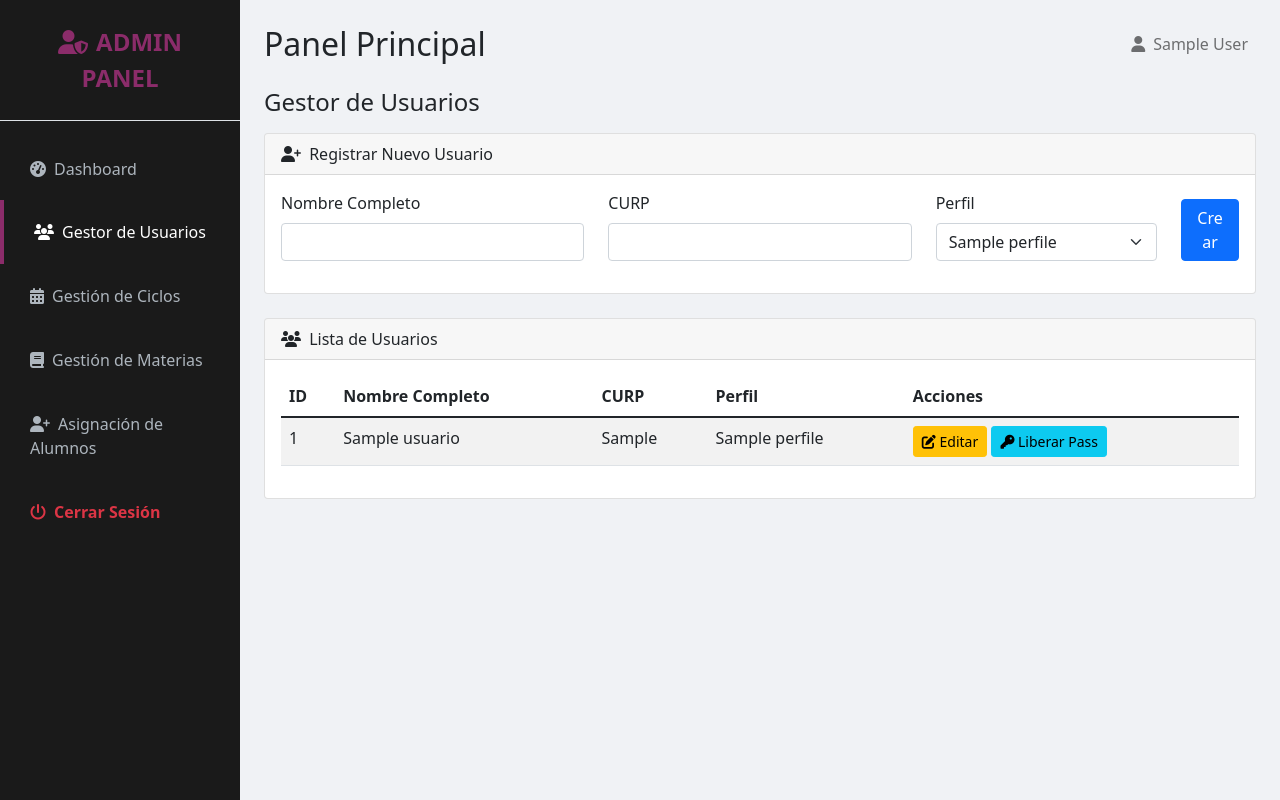
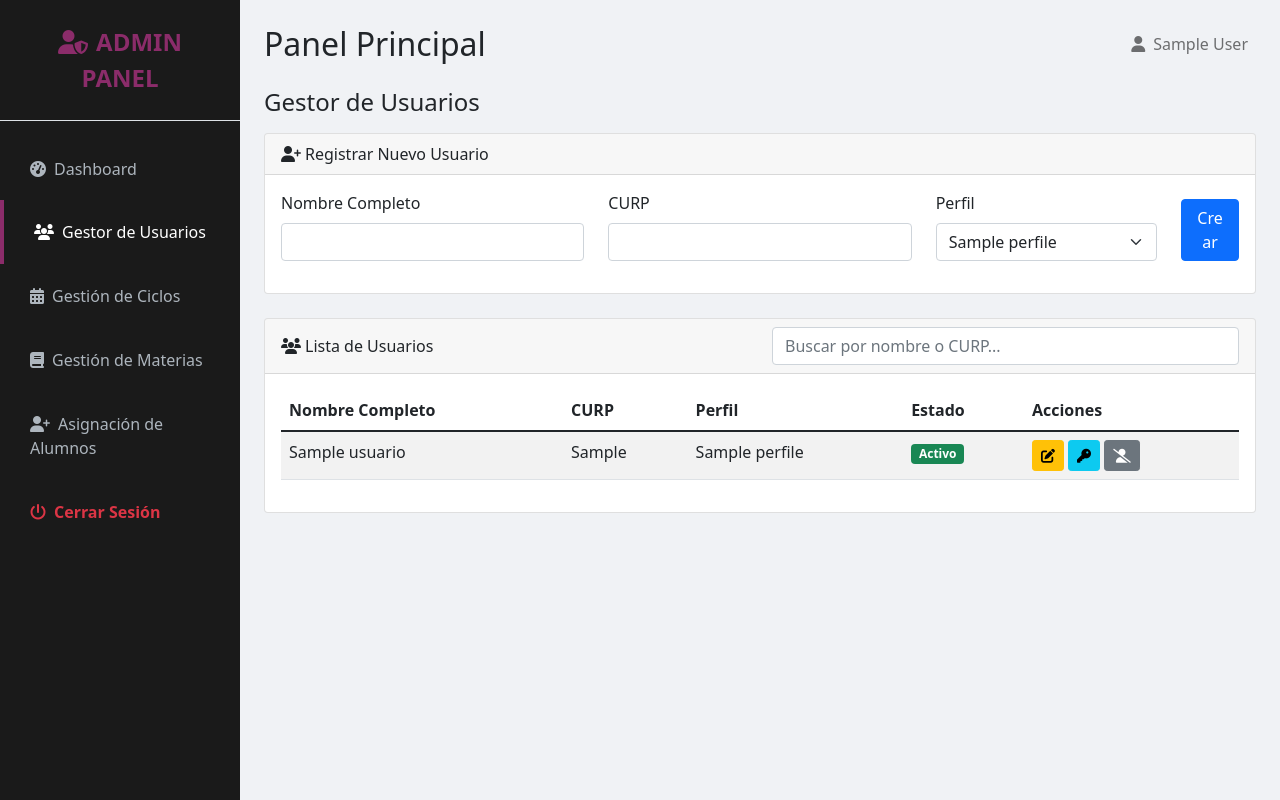
Before and after one commit to VizoneCEO/alessandra, a PHP site: page /front/admin/dashboard.php?page=usuarios in a window 1280 px wide. Run offline with PHP 8.4, Linux system fonts and the light colour scheme; the visitor is signed in with stand-in values (Sample User, id 1); tables that the repository leaves empty or names only in its code hold one stand-in row (values such as "Sample post"); data that the repository does not hold is empty.

Commit message:
last
comit

```diff
--- a/front/admin/body_usuarios.php
+++ b/front/admin/body_usuarios.php
@@ -1,12 +1,13 @@
 <?php
-// Incluimos la conexión para poder hacer consultas
 require '../../back/db_connect.php';
 
-// Consultamos los usuarios y sus perfiles
-$sql_users = "SELECT u.id, u.nombre_completo, u.curp, p.nombre_perfil FROM Usuarios u JOIN Perfiles p ON u.perfil_id = p.id ORDER BY u.id";
+// Modificamos la consulta para incluir el estado y ordenar por nombre
+$sql_users = "SELECT u.id, u.nombre_completo, u.curp, p.nombre_perfil, u.estado
+              FROM Usuarios u
+              JOIN Perfiles p ON u.perfil_id = p.id
+              ORDER BY u.nombre_completo"; // Ordenamos por nombre
 $result_users = $conn->query($sql_users);
 
-// Consultamos los perfiles para los dropdowns
 $sql_profiles = "SELECT * FROM Perfiles";
 $result_profiles = $conn->query($sql_profiles);
 $profiles = $result_profiles->fetch_all(MYSQLI_ASSOC);
@@ -15,44 +16,24 @@ $profiles = $result_profiles->fetch_all(MYSQLI_ASSOC);
 <h3 class="fs-4 mb-3">Gestor de Usuarios</h3>
 
 <?php
-// Mostrar mensajes de éxito o error
 if (isset($_SESSION['message'])) {
-    echo '<div class="alert alert-' . $_SESSION['message']['type'] . ' alert-dismissible fade show" role="alert">
-            ' . htmlspecialchars($_SESSION['message']['text']) . '
-            <button type="button" class="btn-close" data-bs-dismiss="alert" aria-label="Close"></button>
-          </div>';
+    echo '<div class="alert alert-' . $_SESSION['message']['type'] . ' alert-dismissible fade show" role="alert">'
+         . htmlspecialchars($_SESSION['message']['text']) .
+         '<button type="button" class="btn-close" data-bs-dismiss="alert"></button></div>';
     unset($_SESSION['message']);
 }
 ?>
 
 <div class="card mb-4">
-    <div class="card-header">
-        <i class="fas fa-user-plus me-1"></i>
-        Registrar Nuevo Usuario
-    </div>
+    <div class="card-header"><i class="fas fa-user-plus me-1"></i>Registrar Nuevo Usuario</div>
     <div class="card-body">
         <form action="../../back/admin_actions.php" method="POST">
-            <input type="hidden" name="action" value="create_user">
+             <input type="hidden" name="action" value="create_user">
             <div class="row">
-                <div class="col-md-4 mb-3">
-                    <label for="nombre_completo" class="form-label">Nombre Completo</label>
-                    <input type="text" class="form-control" id="nombre_completo" name="nombre_completo" required>
-                </div>
-                <div class="col-md-4 mb-3">
-                    <label for="curp" class="form-label">CURP</label>
-                    <input type="text" class="form-control" id="curp" name="curp" required>
-                </div>
-                <div class="col-md-3 mb-3">
-                    <label for="perfil_id" class="form-label">Perfil</label>
-                    <select class="form-select" id="perfil_id" name="perfil_id" required>
-                        <?php foreach ($profiles as $profile): ?>
-                            <option value="<?php echo $profile['id']; ?>"><?php echo htmlspecialchars($profile['nombre_perfil']); ?></option>
-                        <?php endforeach; ?>
-                    </select>
-                </div>
-                <div class="col-md-1 d-flex align-items-end mb-3">
-                    <button type="submit" class="btn btn-primary w-100">Crear</button>
-                </div>
+                <div class="col-md-4 mb-3"><label for="nombre_completo" class="form-label">Nombre Completo</label><input type="text" class="form-control" id="nombre_completo" name="nombre_completo" required></div>
+                <div class="col-md-4 mb-3"><label for="curp" class="form-label">CURP</label><input type="text" class="form-control" id="curp" name="curp" required></div>
+                <div class="col-md-3 mb-3"><label for="perfil_id" class="form-label">Perfil</label><select class="form-select" id="perfil_id" name="perfil_id" required><?php foreach ($profiles as $profile){ echo "<option value='{$profile['id']}'>".htmlspecialchars($profile['nombre_perfil'])."</option>"; } ?></select></div>
+                <div class="col-md-1 d-flex align-items-end mb-3"><button type="submit" class="btn btn-primary w-100">Crear</button></div>
             </div>
         </form>
     </div>
@@ -60,41 +41,57 @@ if (isset($_SESSION['message'])) {
 
 <div class="card">
     <div class="card-header">
-        <i class="fas fa-users me-1"></i>
-        Lista de Usuarios
+        <div class="row align-items-center">
+            <div class="col-md-6"><i class="fas fa-users me-1"></i>Lista de Usuarios</div>
+            <div class="col-md-6">
+                <input type="text" id="searchInput" class="form-control" placeholder="Buscar por nombre o CURP...">
+            </div>
+        </div>
     </div>
     <div class="card-body">
         <div class="table-responsive">
-            <table class="table table-striped">
+            <table class="table table-striped table-hover" id="userTable">
                 <thead>
                     <tr>
-                        <th>ID</th>
                         <th>Nombre Completo</th>
                         <th>CURP</th>
                         <th>Perfil</th>
+                        <th>Estado</th>
                         <th>Acciones</th>
                     </tr>
                 </thead>
                 <tbody>
                     <?php while($row = $result_users->fetch_assoc()): ?>
                     <tr>
-                        <td><?php echo $row['id']; ?></td>
                         <td><?php echo htmlspecialchars($row['nombre_completo']); ?></td>
                         <td><?php echo htmlspecialchars($row['curp']); ?></td>
                         <td><?php echo htmlspecialchars($row['nombre_perfil']); ?></td>
                         <td>
+                            <span class="badge <?php echo $row['estado'] == 'activo' ? 'bg-success' : 'bg-danger'; ?>">
+                                <?php echo ucfirst($row['estado']); ?>
+                            </span>
+                        </td>
+                        <td>
                             <button class="btn btn-sm btn-warning" data-bs-toggle="modal" data-bs-target="#editUserModal"
                                     data-user-id="<?php echo $row['id']; ?>"
                                     data-user-name="<?php echo htmlspecialchars($row['nombre_completo']); ?>"
+                                    data-user-profile-id="<?php echo $row['perfil_id']; ?>"
                                     onclick="prepareEditModal(this)">
-                                <i class="fas fa-edit"></i> Editar
+                                <i class="fas fa-edit"></i>
                             </button>
 
-                            <form action="../../back/admin_actions.php" method="POST" class="d-inline" onsubmit="return confirm('¿Estás seguro de que quieres liberar la contraseña de este usuario?');">
+                            <form action="../../back/admin_actions.php" method="POST" class="d-inline" onsubmit="return confirm('Liberar contraseña para <?php echo htmlspecialchars($row['nombre_completo']); ?>?');">
                                 <input type="hidden" name="action" value="reset_password">
                                 <input type="hidden" name="user_id" value="<?php echo $row['id']; ?>">
-                                <button type="submit" class="btn btn-sm btn-info">
-                                    <i class="fas fa-key"></i> Liberar Pass
+                                <button type="submit" class="btn btn-sm btn-info" title="Liberar Contraseña"><i class="fas fa-key"></i></button>
+                            </form>
+
+                            <form action="../../back/admin_actions.php" method="POST" class="d-inline" onsubmit="return confirm('Cambiar estado de <?php echo htmlspecialchars($row['nombre_completo']); ?>?');">
+                                <input type="hidden" name="action" value="toggle_status">
+                                <input type="hidden" name="user_id" value="<?php echo $row['id']; ?>">
+                                <button type="submit" class="btn btn-sm <?php echo $row['estado'] == 'activo' ? 'btn-secondary' : 'btn-success'; ?>"
+                                        title="<?php echo $row['estado'] == 'activo' ? 'Desactivar' : 'Activar'; ?>">
+                                    <i class="fas <?php echo $row['estado'] == 'activo' ? 'fa-user-slash' : 'fa-user-check'; ?>"></i>
                                 </button>
                             </form>
                         </td>
@@ -106,29 +103,27 @@ if (isset($_SESSION['message'])) {
     </div>
 </div>
 
-<div class="modal fade" id="editUserModal" tabindex="-1" aria-labelledby="editUserModalLabel" aria-hidden="true">
+<div class="modal fade" id="editUserModal" tabindex="-1">
     <div class="modal-dialog">
         <div class="modal-content">
             <form action="../../back/admin_actions.php" method="POST">
                 <div class="modal-header">
-                    <h5 class="modal-title" id="editUserModalLabel">Editar Perfil de Usuario</h5>
-                    <button type="button" class="btn-close" data-bs-dismiss="modal" aria-label="Close"></button>
+                    <h5 class="modal-title">Editar Usuario</h5>
+                    <button type="button" class="btn-close" data-bs-dismiss="modal"></button>
                 </div>
                 <div class="modal-body">
                     <input type="hidden" name="action" value="change_profile">
                     <input type="hidden" id="edit_user_id" name="user_id">
 
                     <div class="mb-3">
-                        <label class="form-label">Usuario:</label>
-                        <p id="edit_user_name" class="fw-bold"></p>
+                        <label for="edit_nombre_completo" class="form-label">Nombre Completo:</label>
+                        <input type="text" class="form-control" id="edit_nombre_completo" name="nombre_completo" required>
                     </div>
 
                     <div class="mb-3">
                         <label for="edit_perfil_id" class="form-label">Cambiar Perfil a:</label>
                         <select class="form-select" id="edit_perfil_id" name="perfil_id" required>
-                             <?php foreach ($profiles as $profile): ?>
-                                <option value="<?php echo $profile['id']; ?>"><?php echo htmlspecialchars($profile['nombre_perfil']); ?></option>
-                            <?php endforeach; ?>
+                             <?php foreach ($profiles as $profile){ echo "<option value='{$profile['id']}'>".htmlspecialchars($profile['nombre_perfil'])."</option>"; } ?>
                         </select>
                     </div>
                 </div>
@@ -142,12 +137,31 @@ if (isset($_SESSION['message'])) {
 </div>
 
 <script>
-// Pequeño script para pasar los datos del usuario al modal de edición
+// Función para poblar el modal de edición (actualizada)
 function prepareEditModal(button) {
-    const userId = button.getAttribute('data-user-id');
-    const userName = button.getAttribute('data-user-name');
+    document.getElementById('edit_user_id').value = button.getAttribute('data-user-id');
+    document.getElementById('edit_nombre_completo').value = button.getAttribute('data-user-name'); // Ahora llena el input
+    document.getElementById('edit_perfil_id').value = button.getAttribute('data-user-profile-id'); // Selecciona el perfil actual
+}
 
-    document.getElementById('edit_user_id').value = userId;
-    document.getElementById('edit_user_name').innerText = userName;
-}
+// Script para la barra de búsqueda
+document.getElementById('searchInput').addEventListener('keyup', function() {
+    const filter = this.value.toUpperCase();
+    const table = document.getElementById('userTable');
+    const rows = table.getElementsByTagName('tbody')[0].getElementsByTagName('tr');
+
+    for (let i = 0; i < rows.length; i++) {
+        const nameCol = rows[i].getElementsByTagName('td')[0]; // Columna Nombre
+        const curpCol = rows[i].getElementsByTagName('td')[1]; // Columna CURP
+        if (nameCol || curpCol) {
+            const nameText = nameCol.textContent || nameCol.innerText;
+            const curpText = curpCol.textContent || curpCol.innerText;
+            if (nameText.toUpperCase().indexOf(filter) > -1 || curpText.toUpperCase().indexOf(filter) > -1) {
+                rows[i].style.display = "";
+            } else {
+                rows[i].style.display = "none";
+            }
+        }
+    }
+});
 </script>
```
Also changed, not shown: back/admin_actions.php (+51 -23 lines).
